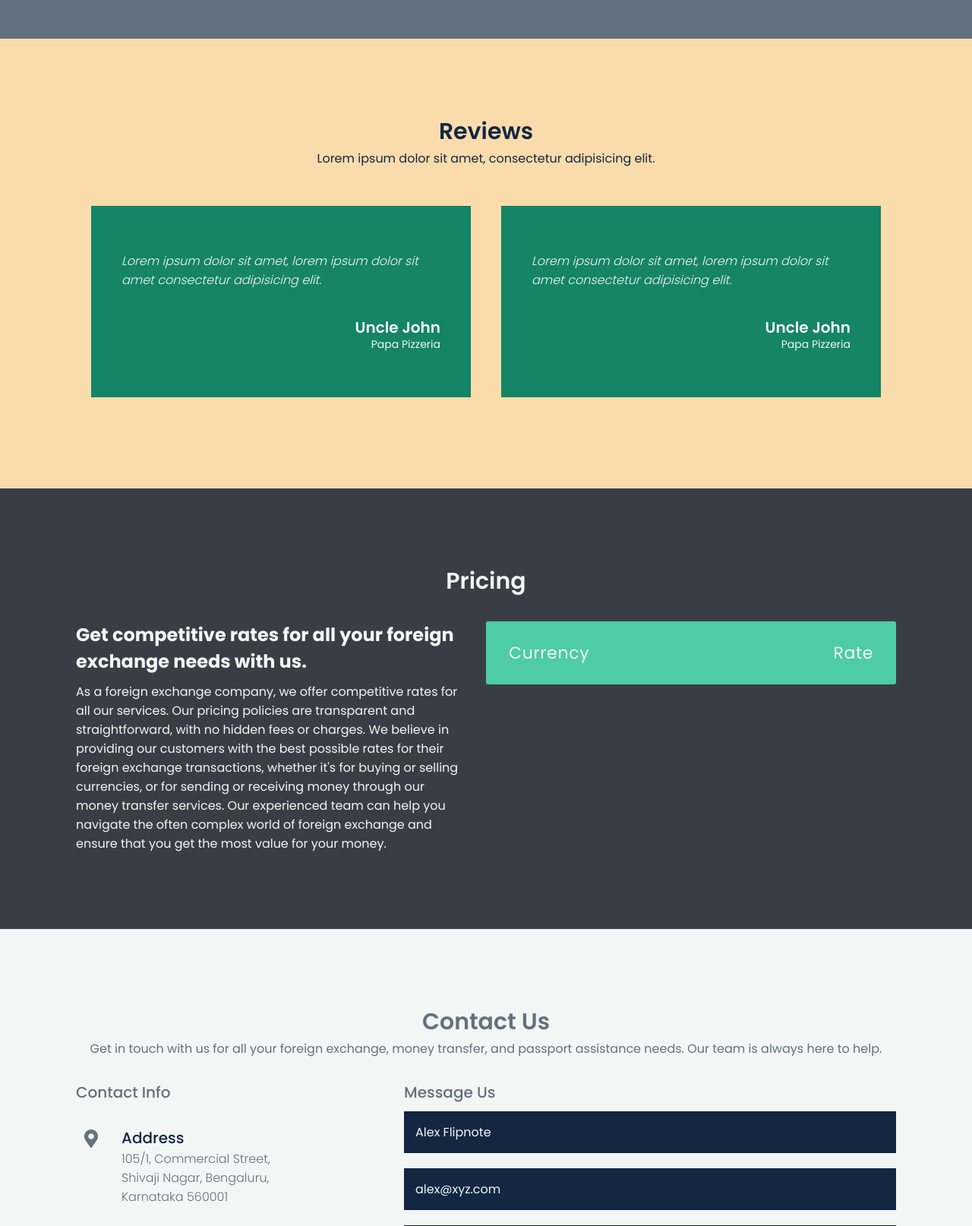
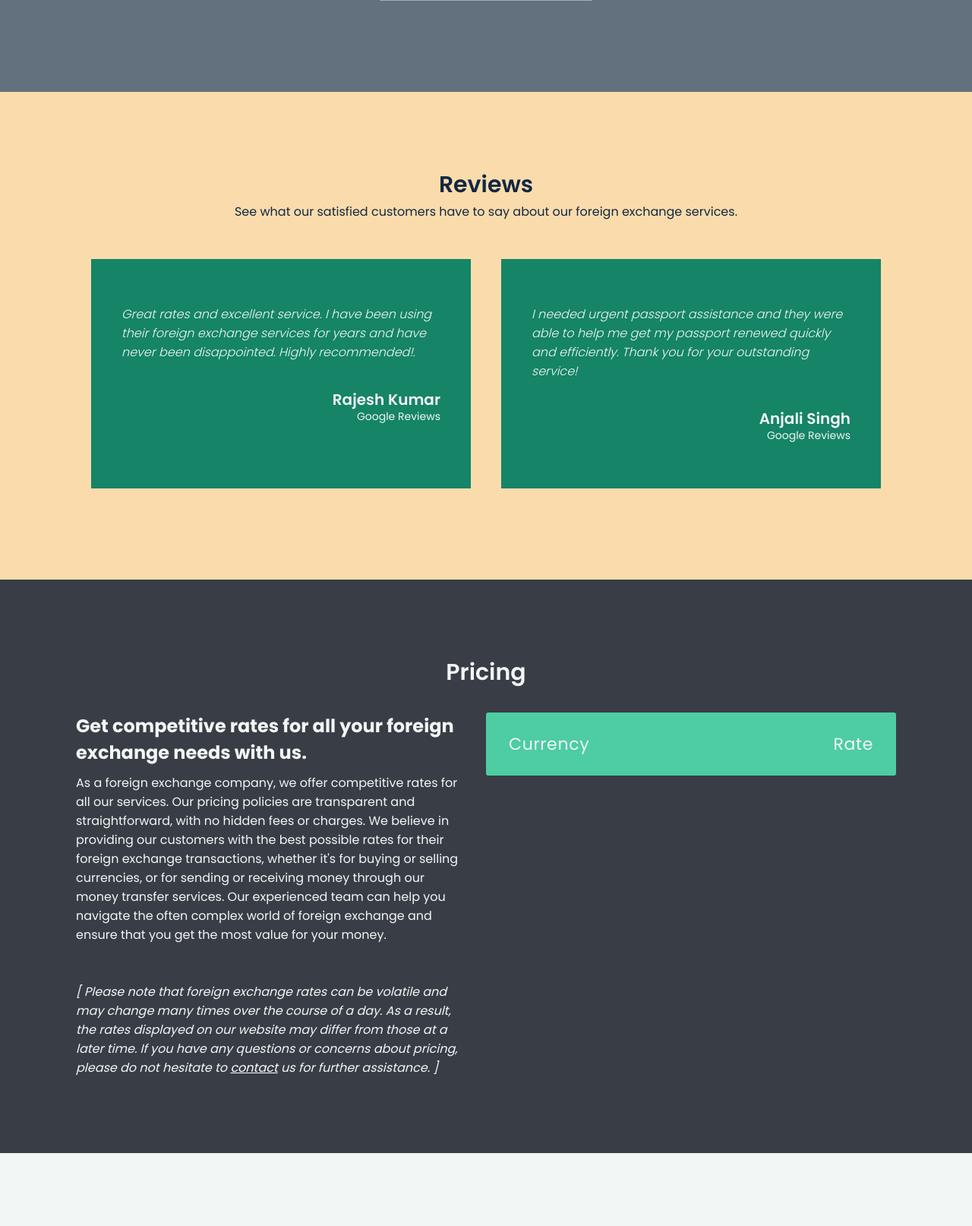
Before and after one commit to Mr-DJ/zion-forex, a Django app: page / in a window 1280 px wide. Shown: the part 3143-4757 px from the top of the page at 76% size. Run offline with Django 4.2, Linux system fonts and the light colour scheme; data that the repository does not hold is empty; some libraries are stand-ins or nearby versions.

Commit message:
reviews and bg tint

```diff
--- a/static/stylesheets/master.css
+++ b/static/stylesheets/master.css
@@ -20,7 +20,7 @@ section {
 .header {
     position: relative;
     min-height: 100vh;
-    background: url(../assets/banner.jpg);
+    background: linear-gradient(rgba(0,0,0,0.5), rgba(0, 0, 0, 0.5), rgba(0, 0, 0, 0.5)), url(../assets/banner.jpg);
     background-size: cover;
     background-position: right;
     display: flex;
@@ -240,6 +240,10 @@ img {
 .pricing {
     background: #393e46;
     color: #f2f6f5;
+}
+
+.pricing .lead a {
+    color: white
 }
 
 
--- a/templates/index.html
+++ b/templates/index.html
@@ -54,7 +54,7 @@
             </div>
             <div class="lead">
                 <div class="lead-container w50">
-                    <h3>Welcome to our website!</h3>
+                    <h3>16 years of trusted foreign exchange services – your partner in global transactions.</h3>
                     <p>We are a trusted foreign exchange company authorized by the <b>Reserve Bank of India</b> (RBI) to
                         buy and sell foreign currencies. With over 16 years of experience in the business, we have built
                         a reputation for providing <strong>reliable, efficient, and effortless</strong> foreign exchange
@@ -130,16 +130,18 @@
                  id="reviews">
             <div class="title">
                 <h2>Reviews</h2>
-                <p>Lorem ipsum dolor sit amet, consectetur adipisicing elit.</p>
+                <p>See what our satisfied customers have to say about our foreign exchange services. </p>
             </div>
             <div class="lead">
                 <div class="review-container">
-                    <p>Lorem ipsum dolor sit amet, lorem ipsum dolor sit amet consectetur adipisicing elit.</p>
-                    <h3>Uncle John<br><span>Papa Pizzeria</span></h3>
+                    <p>Great rates and excellent service. I have been using their foreign exchange services for years
+                        and have never been disappointed. Highly recommended!.</p>
+                    <h3>Rajesh Kumar<br><span>Google Reviews</span></h3>
                 </div>
                 <div class="review-container">
-                    <p>Lorem ipsum dolor sit amet, lorem ipsum dolor sit amet consectetur adipisicing elit.</p>
-                    <h3>Uncle John<br><span>Papa Pizzeria</span></h3>
+                    <p>I needed urgent passport assistance and they were able to help me get my passport renewed quickly
+                        and efficiently. Thank you for your outstanding service!</p>
+                    <h3>Anjali Singh<br><span>Google Reviews</span></h3>
                 </div>
             </div>
         </section>
@@ -157,6 +159,10 @@
                         whether it's for buying or selling currencies, or for sending or receiving money through our
                         money transfer services. Our experienced team can help you navigate the often complex world of
                         foreign exchange and ensure that you get the most value for your money.</p>
+                    <p><br /><br /><em>[ Please note that foreign exchange rates can be volatile and may change many
+                            times over the course of a day. As a result, the rates displayed on our website may differ
+                            from those at a later time. If you have any questions or concerns about pricing, please do
+                            not hesitate to <a href="#contact">contact</a> us for further assistance. ]</em></p>
                 </div>
                 <div class="w50">
                     <div class="currency-table">
@@ -247,7 +253,8 @@
                                placeholder="alex@xyz.com">
                         <textarea name=""
                                   placeholder="Your Message ..."></textarea>
-                        <input type="submit"
+                        <input disabled
+                               type="submit"
                                name=""
                                value="Send">
                     </form>
```
